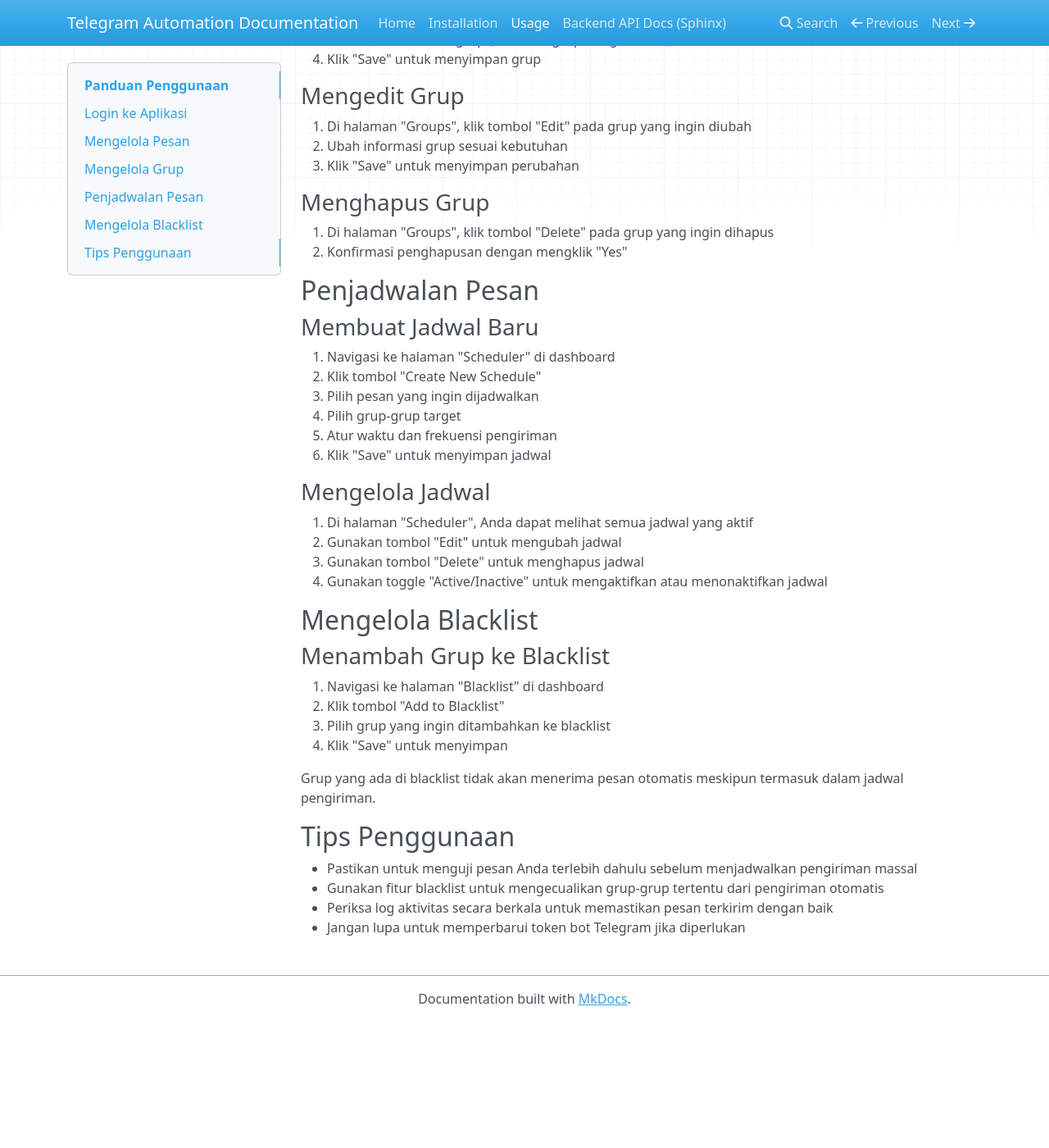
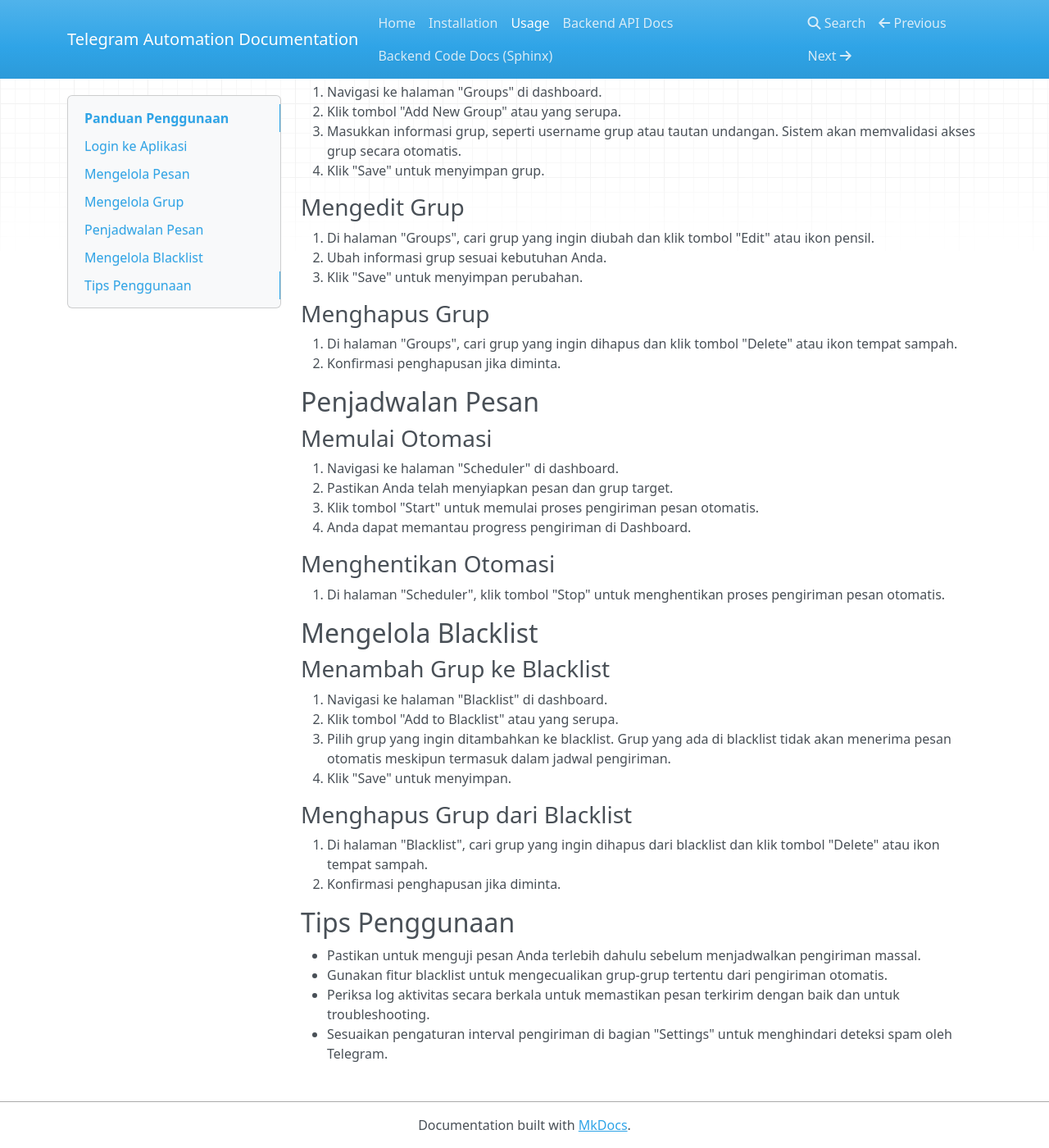
Before and after one commit to dygje12/telegram-automation, an MkDocs documentation site: the page built from docs/docs/usage.md, in a window 1280 px wide and 1400 px high, scrolled down 868 px. Shown: the whole window at 82% size. Built offline with MkDocs 1.6.1, drawn with Linux system fonts in a browser that asks for light colours; nearby versions of some CDN libraries; before the commit the page ends 2114 px from its top, so only the background shows below that; some of the changed text lies outside the part shown.

Commit message:
Docs: Implement documentation recommendations

```diff
--- a/docs/docs/usage.md
+++ b/docs/docs/usage.md
@@ -4,82 +4,82 @@ Panduan ini akan menjelaskan cara menggunakan aplikasi Telegram Automation untuk
 
 ## Login ke Aplikasi
 
-1. Buka browser dan akses `http://localhost:3000`
-2. Masukkan kredensial login Anda
-3. Klik tombol "Login" untuk masuk ke dashboard
+1. Buka browser dan akses alamat frontend aplikasi Anda (biasanya `http://localhost:5173` jika dijalankan secara lokal).
+2. Masukkan API ID, API Hash, dan nomor telepon Telegram Anda.
+3. Masukkan kode verifikasi yang Anda terima dari Telegram.
+4. Jika Anda mengaktifkan Two-Factor Authentication (2FA), masukkan password 2FA Anda.
+5. Klik tombol "Login" untuk masuk ke dashboard.
 
 ## Mengelola Pesan
 
 ### Membuat Pesan Baru
 
-1. Navigasi ke halaman "Messages" di dashboard
-2. Klik tombol "Add New Message"
-3. Masukkan konten pesan yang ingin Anda kirim
-4. Klik "Save" untuk menyimpan pesan
+1. Navigasi ke halaman "Messages" di dashboard.
+2. Klik tombol "Add New Message" atau yang serupa.
+3. Masukkan konten pesan yang ingin Anda kirim. Anda dapat menggunakan variabel dinamis jika didukung.
+4. Klik "Save" untuk menyimpan pesan.
 
 ### Mengedit Pesan
 
-1. Di halaman "Messages", klik tombol "Edit" pada pesan yang ingin diubah
-2. Ubah konten pesan sesuai kebutuhan
-3. Klik "Save" untuk menyimpan perubahan
+1. Di halaman "Messages", cari pesan yang ingin diubah dan klik tombol "Edit" atau ikon pensil.
+2. Ubah konten pesan sesuai kebutuhan Anda.
+3. Klik "Save" untuk menyimpan perubahan.
 
 ### Menghapus Pesan
 
-1. Di halaman "Messages", klik tombol "Delete" pada pesan yang ingin dihapus
-2. Konfirmasi penghapusan dengan mengklik "Yes"
+1. Di halaman "Messages", cari pesan yang ingin dihapus dan klik tombol "Delete" atau ikon tempat sampah.
+2. Konfirmasi penghapusan jika diminta.
 
 ## Mengelola Grup
 
 ### Menambah Grup Baru
 
-1. Navigasi ke halaman "Groups" di dashboard
-2. Klik tombol "Add New Group"
-3. Masukkan informasi grup (nama, ID grup Telegram, dll.)
-4. Klik "Save" untuk menyimpan grup
+1. Navigasi ke halaman "Groups" di dashboard.
+2. Klik tombol "Add New Group" atau yang serupa.
+3. Masukkan informasi grup, seperti username grup atau tautan undangan. Sistem akan memvalidasi akses grup secara otomatis.
+4. Klik "Save" untuk menyimpan grup.
 
 ### Mengedit Grup
 
-1. Di halaman "Groups", klik tombol "Edit" pada grup yang ingin diubah
-2. Ubah informasi grup sesuai kebutuhan
-3. Klik "Save" untuk menyimpan perubahan
+1. Di halaman "Groups", cari grup yang ingin diubah dan klik tombol "Edit" atau ikon pensil.
+2. Ubah informasi grup sesuai kebutuhan Anda.
+3. Klik "Save" untuk menyimpan perubahan.
 
 ### Menghapus Grup
 
-1. Di halaman "Groups", klik tombol "Delete" pada grup yang ingin dihapus
-2. Konfirmasi penghapusan dengan mengklik "Yes"
+1. Di halaman "Groups", cari grup yang ingin dihapus dan klik tombol "Delete" atau ikon tempat sampah.
+2. Konfirmasi penghapusan jika diminta.
 
 ## Penjadwalan Pesan
 
-### Membuat Jadwal Baru
+### Memulai Otomasi
 
-1. Navigasi ke halaman "Scheduler" di dashboard
-2. Klik tombol "Create New Schedule"
-3. Pilih pesan yang ingin dijadwalkan
-4. Pilih grup-grup target
-5. Atur waktu dan frekuensi pengiriman
-6. Klik "Save" untuk menyimpan jadwal
+1. Navigasi ke halaman "Scheduler" di dashboard.
+2. Pastikan Anda telah menyiapkan pesan dan grup target.
+3. Klik tombol "Start" untuk memulai proses pengiriman pesan otomatis.
+4. Anda dapat memantau progress pengiriman di Dashboard.
 
-### Mengelola Jadwal
+### Menghentikan Otomasi
 
-1. Di halaman "Scheduler", Anda dapat melihat semua jadwal yang aktif
-2. Gunakan tombol "Edit" untuk mengubah jadwal
-3. Gunakan tombol "Delete" untuk menghapus jadwal
-4. Gunakan toggle "Active/Inactive" untuk mengaktifkan atau menonaktifkan jadwal
+1. Di halaman "Scheduler", klik tombol "Stop" untuk menghentikan proses pengiriman pesan otomatis.
 
 ## Mengelola Blacklist
 
 ### Menambah Grup ke Blacklist
 
-1. Navigasi ke halaman "Blacklist" di dashboard
-2. Klik tombol "Add to Blacklist"
-3. Pilih grup yang ingin ditambahkan ke blacklist
-4. Klik "Save" untuk menyimpan
+1. Navigasi ke halaman "Blacklist" di dashboard.
+2. Klik tombol "Add to Blacklist" atau yang serupa.
+3. Pilih grup yang ingin ditambahkan ke blacklist. Grup yang ada di blacklist tidak akan menerima pesan otomatis meskipun termasuk dalam jadwal pengiriman.
+4. Klik "Save" untuk menyimpan.
 
-Grup yang ada di blacklist tidak akan menerima pesan otomatis meskipun termasuk dalam jadwal pengiriman.
+### Menghapus Grup dari Blacklist
+
+1. Di halaman "Blacklist", cari grup yang ingin dihapus dari blacklist dan klik tombol "Delete" atau ikon tempat sampah.
+2. Konfirmasi penghapusan jika diminta.
 
 ## Tips Penggunaan
 
-- Pastikan untuk menguji pesan Anda terlebih dahulu sebelum menjadwalkan pengiriman massal
-- Gunakan fitur blacklist untuk mengecualikan grup-grup tertentu dari pengiriman otomatis
-- Periksa log aktivitas secara berkala untuk memastikan pesan terkirim dengan baik
-- Jangan lupa untuk memperbarui token bot Telegram jika diperlukan
+- Pastikan untuk menguji pesan Anda terlebih dahulu sebelum menjadwalkan pengiriman massal.
+- Gunakan fitur blacklist untuk mengecualikan grup-grup tertentu dari pengiriman otomatis.
+- Periksa log aktivitas secara berkala untuk memastikan pesan terkirim dengan baik dan untuk troubleshooting.
+- Sesuaikan pengaturan interval pengiriman di bagian "Settings" untuk menghindari deteksi spam oleh Telegram.
--- a/docs/mkdocs.yml
+++ b/docs/mkdocs.yml
@@ -4,4 +4,5 @@ nav:
   - Home: index.md
   - Installation: installation.md
   - Usage: usage.md
-  - Backend API Docs (Sphinx): backend_api_docs.md
+  - Backend API Docs: backend_api_docs.md
+  - Backend Code Docs (Sphinx): ../backend/docs/build/html/index.html
```
Also changed, not shown: analysis_report.md (added, +140 -0 lines), docs/docs/backend_api_docs.md (+40 -38 lines), docs/docs/installation.md (+28 -16 lines), README.md.
